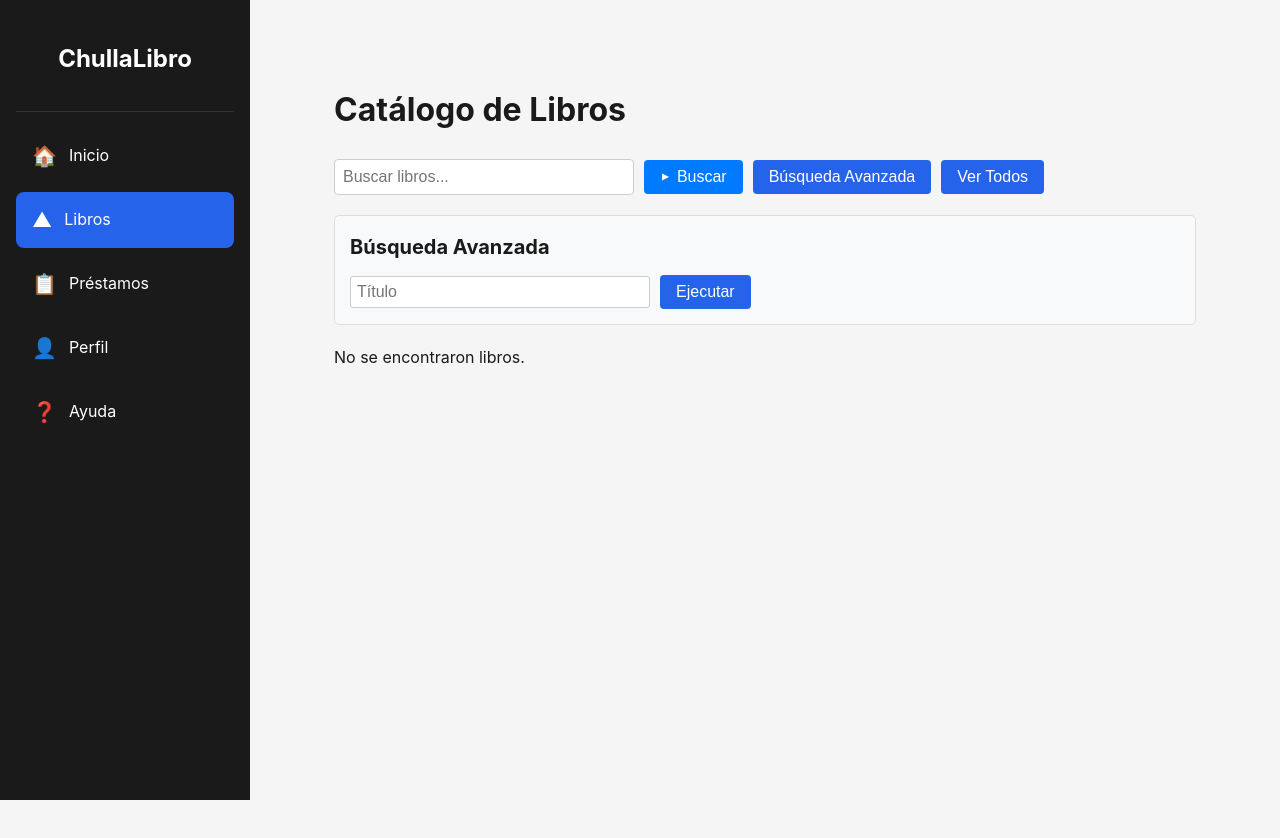
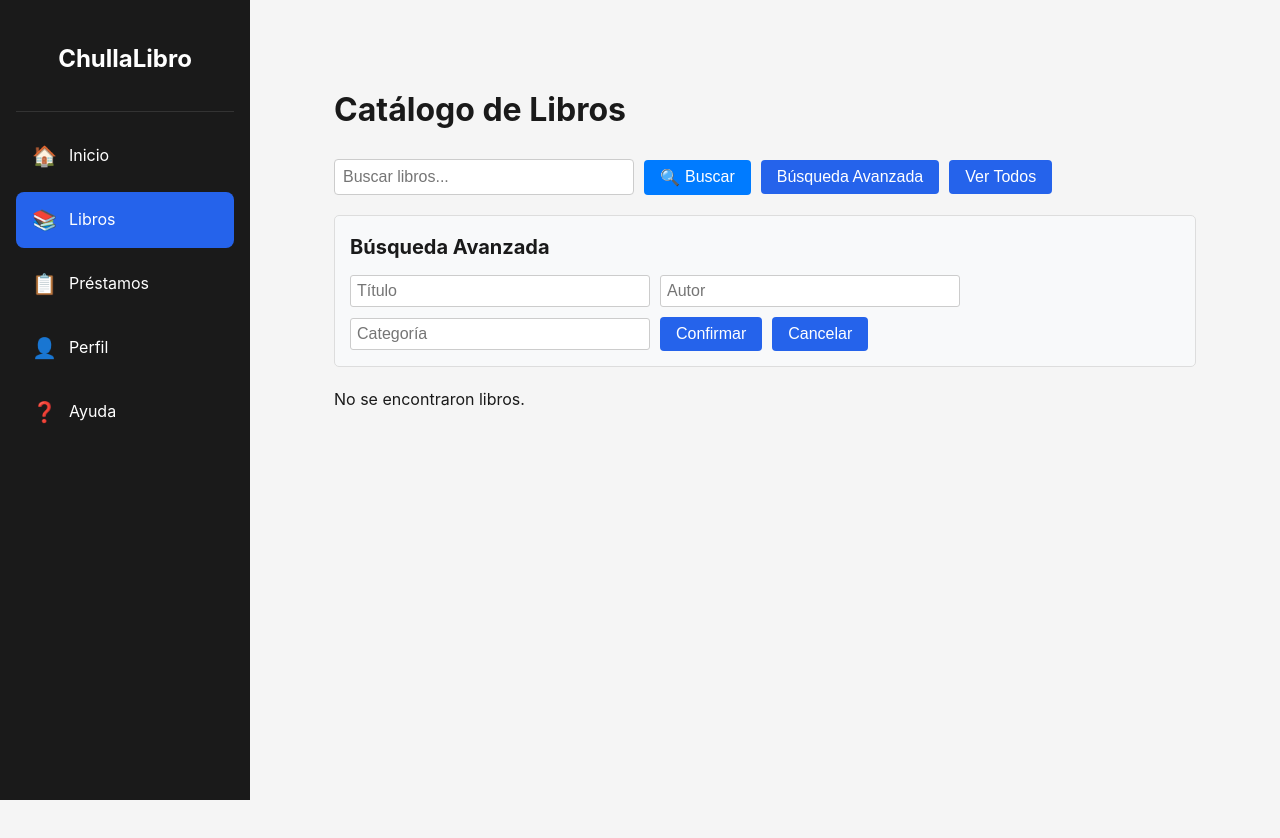
Before and after one commit to JotaValla/ChullaLibro, a React (Vite) app in the folder chulla-libro/: page /books in a window 1280 px wide. Both pictures are taken after a click on the button "Búsqueda Avanzada". Shown: the top 838 px of the page. Built offline with nearby package versions, Linux system fonts and the light colour scheme.

Commit message:
feat: Usability corrections in search prototype

```diff
--- a/chulla-libro/src/components/Layout.jsx
+++ b/chulla-libro/src/components/Layout.jsx
@@ -5,7 +5,7 @@ const Layout = ({ children }) => {
   const location = useLocation();
   const menuItems = [
     { path: '/', label: 'Inicio', icon: '🏠' },
-    { path: '/books', label: 'Libros', icon: '▲' }, // Falla 2: Triángulo en lugar de icono de libro
+    { path: '/books', label: 'Libros', icon: '📚' },
     { path: '/loans', label: 'Préstamos', icon: '📋' },
     { path: '/profile', label: 'Perfil', icon: '👤' },
     { path: '/help', label: 'Ayuda', icon: '❓' },
--- a/chulla-libro/src/pages/Books.jsx
+++ b/chulla-libro/src/pages/Books.jsx
@@ -11,60 +11,95 @@ const Books = () => {
     categoria: ''
   });
   const [error, setError] = useState('');
+  const [loading, setLoading] = useState(false);
+  const handleSearch = async () => {
+    if (!searchTerm.trim()) {
+      setError('Por favor ingrese un término de búsqueda');
+      return;
+    }
 
-  // Falla 1: Sin indicadores de carga ni confirmación de éxito
-  // Falla 5: Permite búsquedas vacías que generan error
-  // Falla 8: Errores 500 sin detalles
-  const handleSearch = async () => {
+    setLoading(true);
+    setError('');
     try {
-      let results;
-      // Permite búsquedas vacías intencionalmente
-      if (!searchTerm.trim()) {
-        throw new Error('Internal Server Error');
-      }
-      results = await buscarLibrosPorTitulo(searchTerm);
+      const results = await buscarLibrosPorTitulo(searchTerm);
       setBooks(results);
-      setError('');
     } catch (err) {
-      // Muestra error 500 genérico sin detalles
-      setError('Error 500: Internal Server Error');
+      setError('Error al buscar libros. Por favor intente nuevamente.');
       setBooks([]);
+    } finally {
+      setLoading(false);
     }
   };
+  const handleAdvancedSearch = async () => {
+    const { titulo, autor, categoria } = advancedFilters;
+    if (!titulo.trim() && !autor.trim() && !categoria.trim()) {
+      setError('Por favor complete al menos un campo');
+      return;
+    }
 
-  // Falla 4: Botón dice "Ejecutar" en lugar de "Confirmar"
-  // Falla 5: Permite búsquedas vacías en formulario avanzado
-  const handleAdvancedSearch = async () => {
+    setLoading(true);
+    setError('');
     try {
-      const { titulo, autor, categoria } = advancedFilters;
-      // Permite búsquedas completamente vacías
-      if (!titulo.trim() && !autor.trim() && !categoria.trim()) {
-        throw new Error('Internal Server Error');
-      }
       const results = await buscarLibrosConAND(advancedFilters);
       setBooks(results);
-      setError('');
       setShowAdvanced(false);
     } catch (err) {
-      // Error 500 genérico
-      setError('Error 500: Internal Server Error');
+      setError('Error al buscar libros. Por favor intente nuevamente.');
       setBooks([]);
+    } finally {
+      setLoading(false);
     }
   };
-
   const loadAllBooks = async () => {
+    setLoading(true);
+    setError('');
     try {
       const results = await buscarTodosLosLibros();
       setBooks(results);
-      setError('');
     } catch (err) {
-      setError('Error 500: Internal Server Error');
+      setError('Error al cargar libros. Por favor intente nuevamente.');
       setBooks([]);
+    } finally {
+      setLoading(false);
     }
   };
+  return (
+    <div className="books" style={{ position: 'relative' }}>
+      {loading && (
+        <div style={{
+          position: 'fixed',
+          top: 0,
+          left: 0,
+          width: '100%',
+          height: '100%',
+          backgroundColor: 'rgba(0, 0, 0, 0.5)',
+          display: 'flex',
+          justifyContent: 'center',
+          alignItems: 'center',
+          zIndex: 1000
+        }}>
+          <div style={{
+            backgroundColor: 'white',
+            padding: '20px 40px',
+            borderRadius: '8px',
+            boxShadow: '0 4px 12px rgba(0, 0, 0, 0.15)',
+            display: 'flex',
+            alignItems: 'center',
+            gap: '15px'
+          }}>
+            <div style={{
+              width: '20px',
+              height: '20px',
+              border: '3px solid #f3f3f3',
+              borderTop: '3px solid #3498db',
+              borderRadius: '50%',
+              animation: 'spin 1s linear infinite'
+            }}></div>
+            <span style={{ fontSize: '16px', fontWeight: '500' }}>Cargando...</span>
+          </div>
+        </div>
+      )}
 
-  return (
-    <div className="books">
       <h1>Catálogo de Libros</h1>
 
       {/* Búsqueda simple */}
@@ -75,19 +110,12 @@ const Books = () => {
           className="search-input"
           value={searchTerm}
           onChange={(e) => setSearchTerm(e.target.value)}
-        />
-        {/* Falla 2: Icono triangular en lugar de lupa */}
-        <button className="search-button" onClick={handleSearch}>
-          <span className="triangle-icon">▲</span> Buscar
+        />        <button className="search-button" onClick={handleSearch} disabled={loading}>
+          <span className="search-icon">🔍</span> Buscar
+        </button><button onClick={() => setShowAdvanced(true)} disabled={loading}>Búsqueda Avanzada</button>        <button onClick={loadAllBooks} disabled={loading}>
+          Ver Todos
         </button>
-        <button onClick={() => setShowAdvanced(true)}>Búsqueda Avanzada</button>
-        <button onClick={loadAllBooks}>Ver Todos</button>
-      </div>
-
-      {/* Falla 3: Formulario sin botón Cancelar */}
-      {/* Falla 6: Filtros no visibles (campos ocultos) */}
-      {/* Falla 7: Sin atajos para usuarios avanzados */}
-      {showAdvanced && (
+      </div>      {showAdvanced && (
         <div className="advanced-search">
           <h3>Búsqueda Avanzada</h3>
           <div className="advanced-form">
@@ -97,8 +125,6 @@ const Books = () => {
               value={advancedFilters.titulo}
               onChange={(e) => setAdvancedFilters({...advancedFilters, titulo: e.target.value})}
             />
-            {/* Filtros ocultos por defecto - Falla 6 */}
-            <div style={{display: 'none'}}>
             <input
               type="text"
               placeholder="Autor"
@@ -110,17 +136,15 @@ const Books = () => {
               placeholder="Categoría"
               value={advancedFilters.categoria}
               onChange={(e) => setAdvancedFilters({...advancedFilters, categoria: e.target.value})}
-              />
-            </div>
-            {/* Falla 4: Botón dice "Ejecutar" */}
-            <button onClick={handleAdvancedSearch}>Ejecutar</button>
-            {/* Falla 3: Sin botón Cancelar */}
+            />            <button onClick={handleAdvancedSearch} disabled={loading}>
+              Confirmar
+            </button>
+            <button onClick={() => setShowAdvanced(false)} disabled={loading}>
+              Cancelar
+            </button>
           </div>
         </div>
-      )}
-
-      {/* Mostrar errores */}
-      {error && <div className="error-message" style={{color: 'red', margin: '10px 0'}}>{error}</div>}
+      )}      {error && <div className="error-message" style={{color: 'red', margin: '10px 0'}}>{error}</div>}
 
       {/* Lista de libros */}
       <div className="books-grid">
@@ -134,9 +158,15 @@ const Books = () => {
             </div>
           ))
         ) : (
-          <p>No se encontraron libros.</p>
-        )}
+          <p>No se encontraron libros.</p>        )}
       </div>
+
+      <style>{`
+        @keyframes spin {
+          0% { transform: rotate(0deg); }
+          100% { transform: rotate(360deg); }
+        }
+      `}</style>
     </div>
   );
 };
```
Lines whose indentation alone changed are shown as unchanged.
